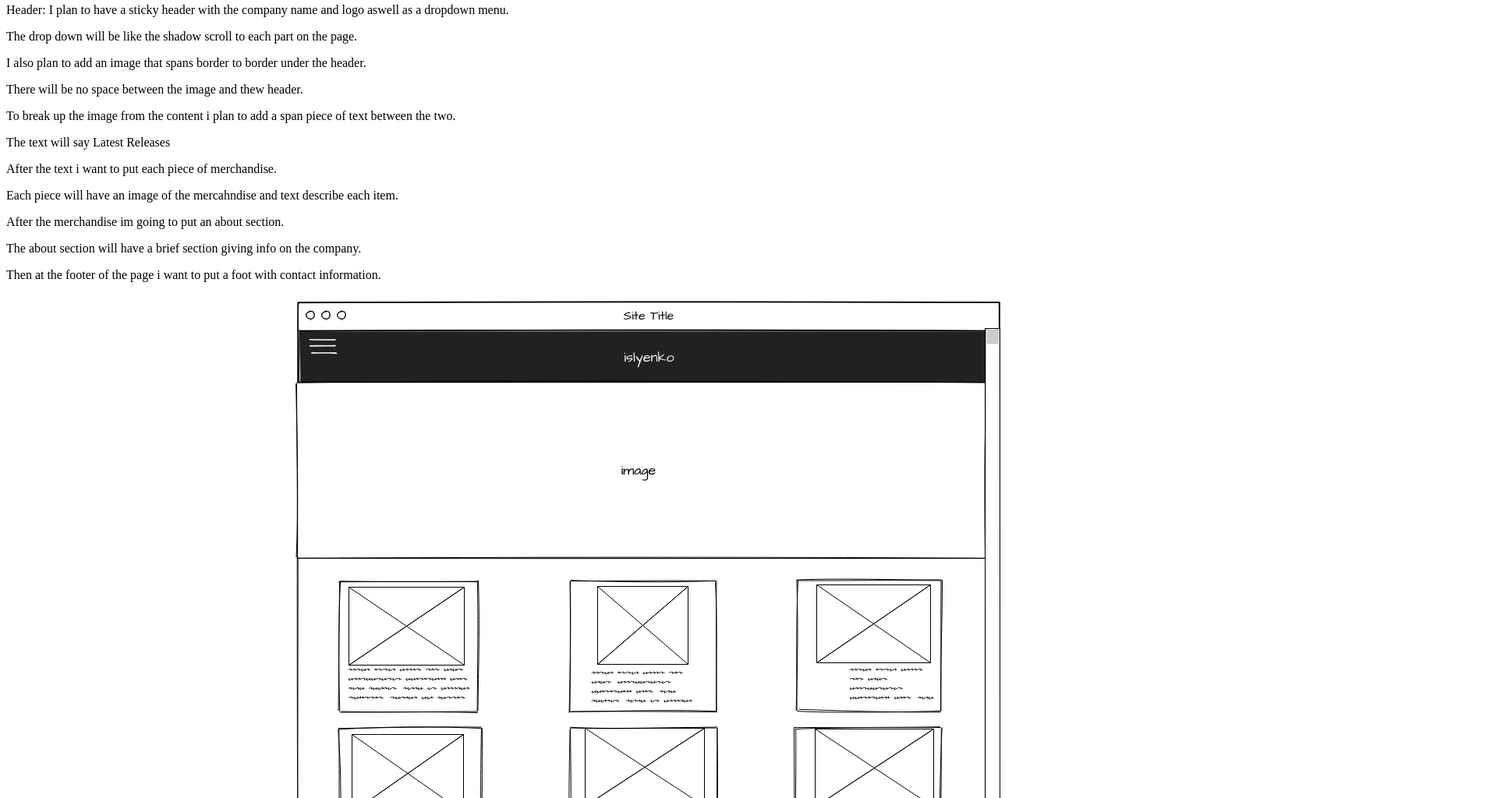
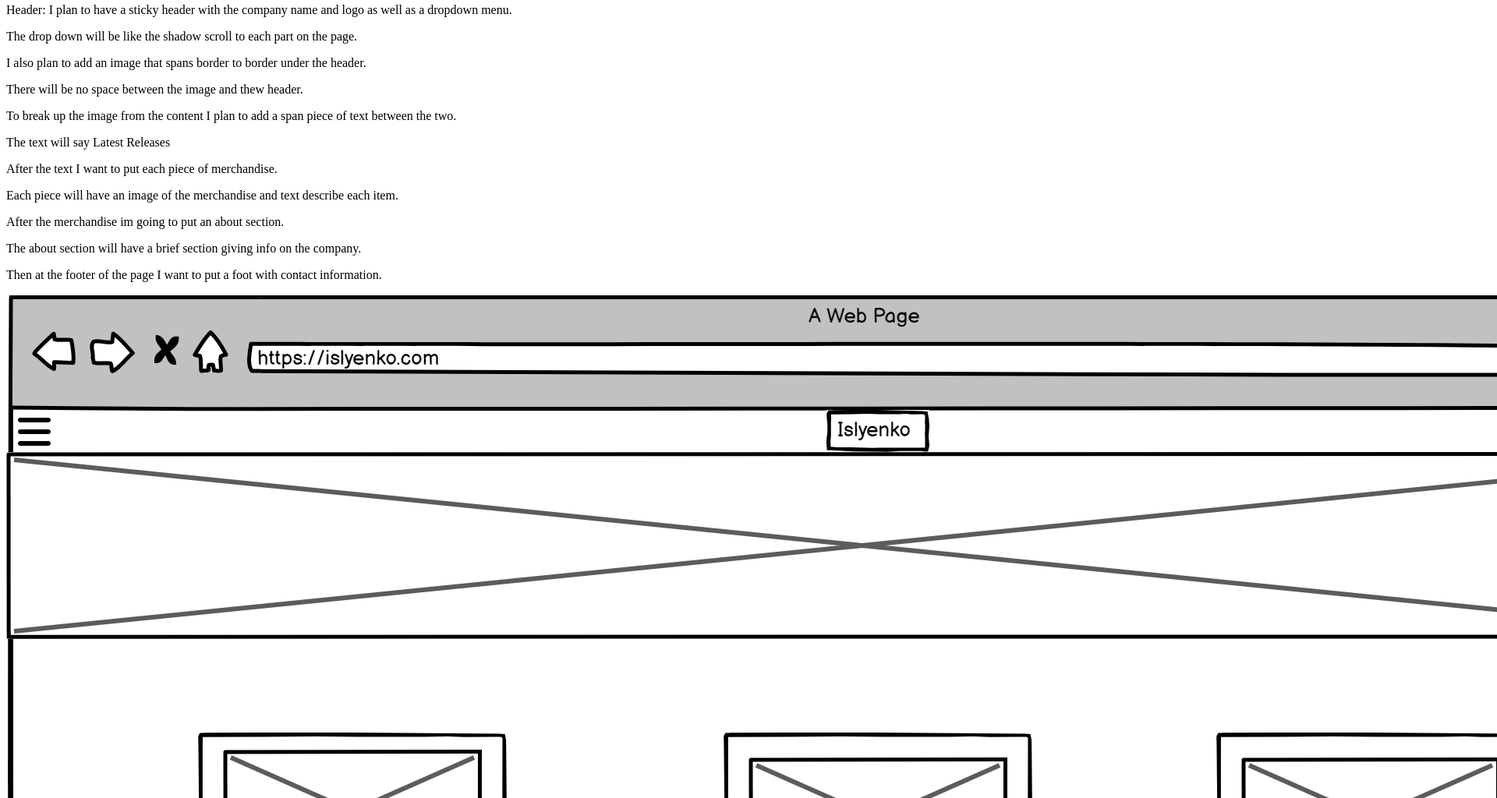
Before and after one commit to dpadilla215/pwp, a plain HTML site: page public_html/documentiation/milestone-2.html in a window 1280 px wide. Shown: the part 76-1100 px from the top of the page at 78% size, 1920 px wide, since content can reach past the window. Drawn offline with Linux system fonts and the light colour scheme.

Commit message:
made a new wireframe

```diff
--- a/public_html/documentiation/milestone-2.html
+++ b/public_html/documentiation/milestone-2.html
@@ -7,7 +7,7 @@
 <body>
 <h1>Content strategy</h1>
    <div>
-<p>Header: I plan to have a sticky header with the company name and logo aswell as a dropdown menu.</p>
+<p>Header: I plan to have a sticky header with the company name and logo as well as a dropdown menu.</p>
        <p>The drop down will be like the shadow scroll to each part on the page.</p>
    </div>
 <div>
@@ -15,21 +15,22 @@
     <p>There will be no space between the image and thew header.</p>
 </div>
 <div>
-<p>To break up the image from the content i plan to add a span piece of text between the two.</p>
+<p>To break up the image from the content I plan to add a span piece of text between the two.</p>
     <p>The text will say Latest Releases</p>
 </div>
 <div>
-<p>After the text i want to put each piece of merchandise.</p>
-    <p>Each piece will have an image of the mercahndise and text describe each item.</p>
+<p>After the text I want to put each piece of merchandise.</p>
+    <p>Each piece will have an image of the merchandise and text describe each item.</p>
 </div>
 <div>
 <p>After the merchandise im going to put an about section.</p>
     <p>The about section will have a brief section giving info on the company.</p>
 </div>
 <div>
-<p>Then at the footer of the page i want to put a foot with contact information.</p>
+<p>Then at the footer of the page I want to put a foot with contact information.</p>
 </div>
 
-<img src="../../a75c6a95be2d490892c09cd88a59bb4a.png" height="2176" width="1479"/>
+
+<img src="../../New Wireframe 1.png" height="4384" width="2372" alt="Wireframe"/>
 </body>
 </html>
```
Also changed, not shown: New Wireframe 1.png (added).
